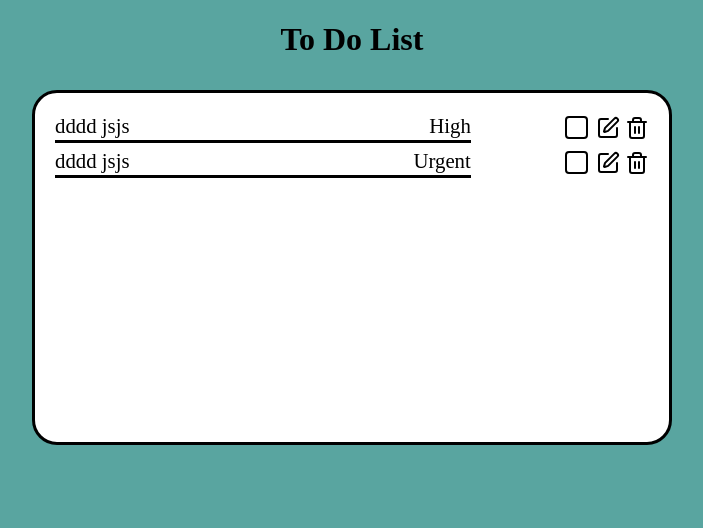
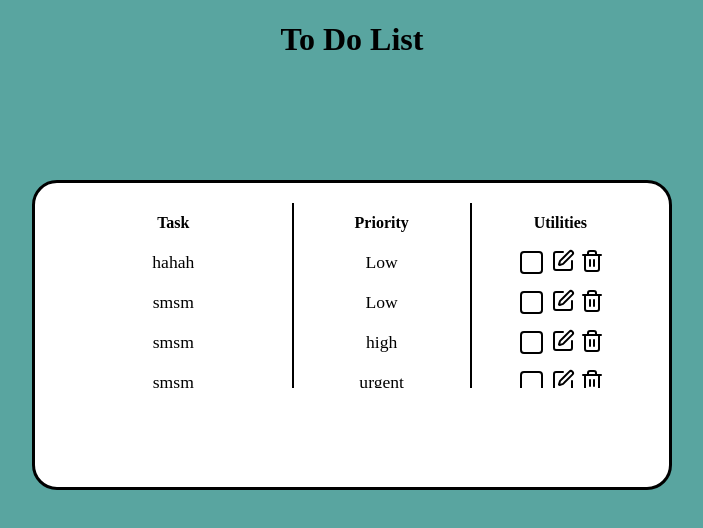
Before and after one commit to Panagiotis-Oikonomou/FullStack-Playground, a React (Vite) app in the folder Client/: page /to-do-list in a window 1280 px wide. Shown: the top 528 px of the page, without its empty margins (288-991 px from the left). Built offline with nearby package versions, Linux system fonts and the light colour scheme; no server answers.

Commit message:
Changed the list into a table.

```diff
--- a/Client/src/pages/work/ToDoList.jsx
+++ b/Client/src/pages/work/ToDoList.jsx
@@ -3,6 +3,8 @@ import style from "./ToDoList.module.css";
 import { Trash2, EditIcon } from "lucide-react";
 
 function ToDoList() {
+    const ll = "dcbaasas";
+    const pp = [{ task: "hahah", priority: "Low" }, { task: "smsm", priority: "Low" }, { task: "smsm", priority: "high" }, { task: "smsm", priority: "urgent" }, { task: "smsm", priority: "urgent" }, { task: "smsm", priority: "urgent" }, { task: "smsm", priority: "high" }, { task: "hahah", priority: "high" }, { task: "hahah", priority: "high" }];
 
     useEffect(() => { document.title = "To Do List" }, []);
 
@@ -14,23 +16,39 @@ function ToDoList() {
 
             <div className={style.all}>
                 <div className={style.list}>
-                    <div className={style.toDoBox}>
-                        <div className={style.toDo}>
-                            <div className={style.task}>dddd jsjs</div>
-                            <div className={style.priority}>High</div>
-                        </div>
-                        <div className={style.icons}>
-                            <input type="checkbox" name="toDo1" /> <EditIcon /> <Trash2 />
-                        </div>
-                    </div>
-                    <div className={style.toDoBox}>
-                        <div className={style.toDo}>
-                            <div className={style.task}>dddd jsjs</div>
-                            <div className={style.priority}>Urgent</div>
-                        </div>
-                        <div className={style.icons}>
-                            <input type="checkbox" name="toDo2" /> <EditIcon /> <Trash2 />
-                        </div>
+                    <div className={style.tableContainer}>
+                        <table >
+                            <thead>
+                                <tr>
+                                    <th style={{ width: "40%" }}>Task</th>
+                                    <th style={{ width: "30%" }}>Priority</th>
+                                    <th style={{ width: "30%" }}>Utilities</th>
+                                </tr>
+                            </thead>
+                            <tbody>
+                                {pp.map((value, index) => (
+                                    <tr key={index}>
+                                        <td>
+                                            <div className={style.task}>
+                                                {value.task}
+                                            </div>
+                                        </td>
+                                        <td>
+                                            <div className={style.priority}>
+                                                {value.priority}
+                                            </div>
+                                        </td>
+                                        <td>
+                                            <div className={style.icons}>
+                                                <input type="checkbox" name="toDo1" title="Done" />
+                                                <span title="Edit"> <EditIcon /> </span>
+                                                <span title="Remove"> <Trash2 /> </span>
+                                            </div>
+                                        </td>
+                                    </tr>
+                                ))}
+                            </tbody>
+                        </table>
                     </div>
                 </div>
             </div>
--- a/Client/src/pages/work/ToDoList.module.css
+++ b/Client/src/pages/work/ToDoList.module.css
@@ -10,7 +10,7 @@
   color: black;
   text-align: center;
   width: 100%;
-  margin-bottom: 10px;
+  margin-bottom: 100px;
 }
 
 .all {
@@ -23,7 +23,9 @@
   color: black;
 }
 
-.list{
+.list {
+  display: flex;
+  flex-direction: column;
   background-color: white;
   border: 3px solid black;
   width: 50%;
@@ -32,46 +34,60 @@
   padding: 20px;
 }
 
-.toDoBox{
-  display: flex;
-  justify-content: space-between;
-  width: 100%;
-  font-size: 1.3em;
-  margin-bottom: 5px;
+.tableContainer {
+  max-height: 70%;
+  overflow-y: auto;
+  overflow-x: auto;
 }
 
-.toDo{
-  display: flex;
-  align-items: center;
-  justify-content: space-between;
-  border-bottom: 3px solid black;
-  width: 70%;
-  height: 30px;
+.list table {
+  width: 100%;
+  border-collapse: collapse;
 }
 
-.task{
-  width: 70%;
+.list th,
+.list td {
+  border: none;
 }
 
-.priority{
-  display: flex;
-  justify-content: flex-end;
-  width: 30%;
+.list tr,
+.list td {
+  height: 40px;
 }
 
-.icons{
+.task,
+.priority {
   display: flex;
-  justify-content: flex-end;
+  justify-content: center;
+  width: 100%;
+  font-size: 1.1em;
+}
+
+.icons {
+  display: flex;
+  justify-content: center;
   align-items: center;
-  width: 30%;
+  width: 100%;
   gap: 5px;
 }
 
-.toDoBox:hover{
-  background-color: bisque;
+.list th:not(:last-child),
+.list td:not(:last-child) {
+  border-right: 2px solid black;
 }
 
-.icons:hover{
+.list thead th {
+  position: sticky;
+  top: 0;
+  background-color: white;
+  z-index: 2;
+}
+
+.list tr:hover {
+  background-color: grey;
+}
+
+.icons:hover {
   cursor: pointer;
 }
 
@@ -103,14 +119,8 @@
   transform: rotate(45deg);
 }
 
-@media only screen and (min-width: 600px) {
+@media only screen and (min-width: 600px) {}
 
-}
+@media only screen and (min-width: 768px) {}
 
-@media only screen and (min-width: 768px) {
-
-}
-
-@media only screen and (min-width: 1200px) {
-
-}
+@media only screen and (min-width: 1200px) {}
```
